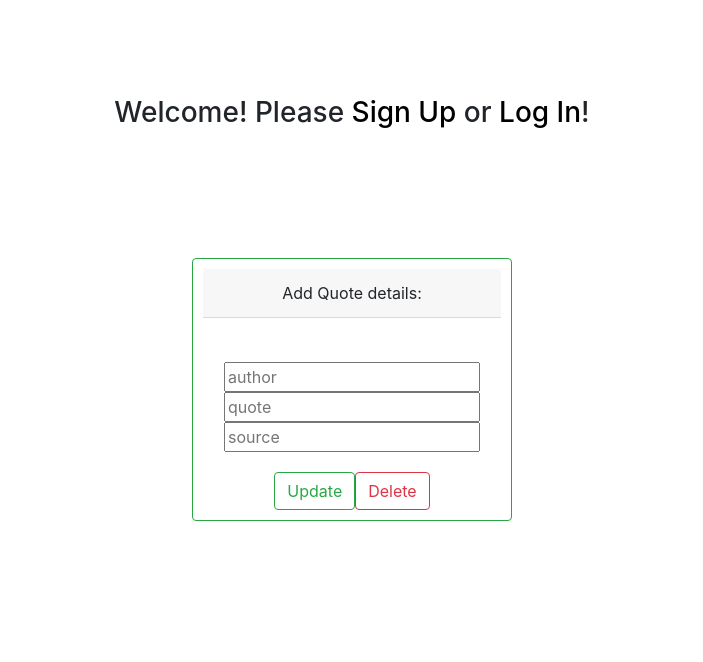
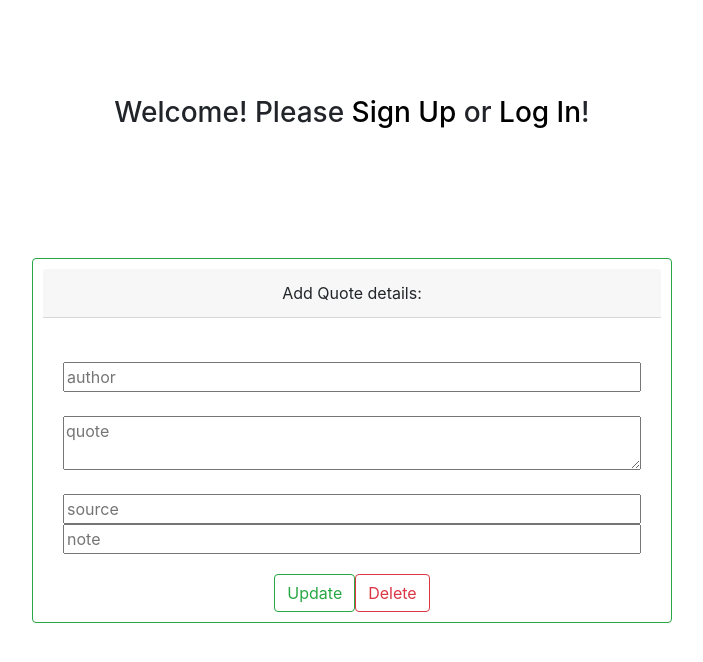
Before and after one commit to VBTX/favorite-quotes-client, a React (Create React App) app: page /my-quotes/1/edit in a window 1280 px wide. Shown: the top 662 px of the page, without its empty margins (288-991 px from the left). Built offline with nearby package versions, Linux system fonts and the light colour scheme; no server answers; a web font is replaced by a local one.

Commit message:
add styling

```diff
--- a/src/App.css
+++ b/src/App.css
@@ -1,6 +1,7 @@
 .App {
   text-align: center;
   background-color:  white;
+  height: 50vh;
 }
 /*
 .App-logo {
@@ -24,14 +25,14 @@
   color: #61dafb;
 }
 
-@keyframes App-logo-spin {
+/* @keyframes App-logo-spin {
   from {
     transform: rotate(0deg);
   }
   to {
     transform: rotate(360deg);
   }
-}
+} */
 
 .nav {
   margin-left: 50px;
@@ -44,10 +45,11 @@
   background:  whitesmoke;
   box-shadow:  0 1px 3px rgba(0,0,0,0,0.12), 0 1px 2px rgba(0,0,0,0,0.24);
   transition:  all 0.3s cubic-bezier(.25,.8,.25,1);
-  width:  25%;
+  width:  30%;
   margin-bottom: 1.5%;
   margin-left: 1.5%;
   border-color: black;
+
 
 }
 
@@ -62,3 +64,8 @@ a.active {
 .link {
   color:  black;
 }
+/* .wrapper {
+  display: grid;
+  grid-template-columns: repeat(1, 5fr);
+  grid-auto-rows: 100px;
+} */
--- a/src/components/MyQuotes.js
+++ b/src/components/MyQuotes.js
@@ -6,7 +6,7 @@ import QuickQuoteCard from './QuickQuoteCard'
 
 const MyQuotes = props => {
 	const quoteCards = props.quotes.length > 0 ?
-	props.quotes.map( q => <Link to={`/my-quotes/${q.id}`} className="link" key={q.id}>{<QuickQuoteCard quote={q}/>}<br/></Link>) : "No quotes at the moment"
+	props.quotes.map( q => <div style={{"display": "auto-fill"}}><Link to={`/my-quotes/${q.id}`} className="link" key={q.id}>{<QuickQuoteCard quote={q}/>}<br/></Link></div> ): "No quotes at the moment"
 	return quoteCards
 	}
 
--- a/src/components/QuickCard.css
+++ b/src/components/QuickCard.css
@@ -2,13 +2,14 @@
 	background:  whitesmoke;
 	box-shadow:  0 1px 3px rgba(0,0,0,0,0.12), 0 1px 2px rgba(0,0,0,0,0.24);
 	transition:  all 0.3s cubic-bezier(.25,.8,.25,1);
-	width:  35%;
-	display:  inline-block;
+	width:  33%;
+/* 	display:  inline-block; */
 	margin-bottom: 1.5%;
-	margin-left: 1.5%;
-	display:  inline-block;
+	margin-left: 5%;
 	padding:  2%;
 	font-family: 'Darker Grotesque', sans-serif;
+	display:  auto-fill;
+
 
 }
 
--- a/src/components/QuoteForm.js
+++ b/src/components/QuoteForm.js
@@ -4,6 +4,7 @@ import { deleteQuote } from "../actions/myQuotes"
 import { connect } from 'react-redux'
 import Button from 'react-bootstrap/Button';
 import Card from 'react-bootstrap/Card'
+import ListGroup from 'react-bootstrap/ListGroup'
 import { withRouter } from "react-router-dom"
 
 const QuoteForm = ({ formData, updateQuote, history, userId, quoteId, handleSubmit, editMode, deleteQuote }) => {
@@ -20,12 +21,13 @@ const QuoteForm = ({ formData, updateQuote, history, userId, quoteId, handleSubm
 	}
   return (
 
-    <Card border="success" style={{ width: '20rem', display: 'inline-block', padding: '10px'}}>
+    <Card border="success" style={{ width: '40rem', display: 'inline-block', padding: '10px'}}>
     <form onSubmit={event => {
         event.preventDefault()
         handleSubmit(event, formData, userId, history)}}>
     <Card.Header> Add Quote details: </Card.Header> <br/>
     <Card.Body>
+     <ListGroup variant="flush">
     	<input
     	type="text"
     	name="author"
@@ -33,7 +35,7 @@ const QuoteForm = ({ formData, updateQuote, history, userId, quoteId, handleSubm
     	onChange={handleOnChange}
     	placeholder="author"
     	/><br/>
-    	<input
+    	<textarea
     	type="text"
     	name="text"
     	onChange={handleOnChange}
@@ -47,6 +49,14 @@ const QuoteForm = ({ formData, updateQuote, history, userId, quoteId, handleSubm
     	value={formData.source}
     	placeholder="source"
     	/>
+        <input
+        type="text"
+        name="note"
+        onChange={handleOnChange}
+        value={formData.note}
+        placeholder="note"
+        />
+         </ListGroup>
         </Card.Body>
         { editMode ?
             <>
@@ -73,5 +83,3 @@ const mapStateToProps = state => {
 }
 
 export default withRouter(connect(mapStateToProps, { updateQuote, deleteQuote })(QuoteForm));
-
- // value={ editMode ? "Update" : "Add"}
--- a/src/components/RandomQuote.js
+++ b/src/components/RandomQuote.js
@@ -45,7 +45,7 @@ render() {
 		<br/>
 		<br/>
 		{ this.state.quote.length > 0 ?
-		<QuickQuoteCard quote={this.state.quote}/> : null }
+		<div align="center" style={{"margin-left": "0px"}}><QuickQuoteCard quote={this.state.quote}/></div> : null }
 		</>
 
 		)
```
